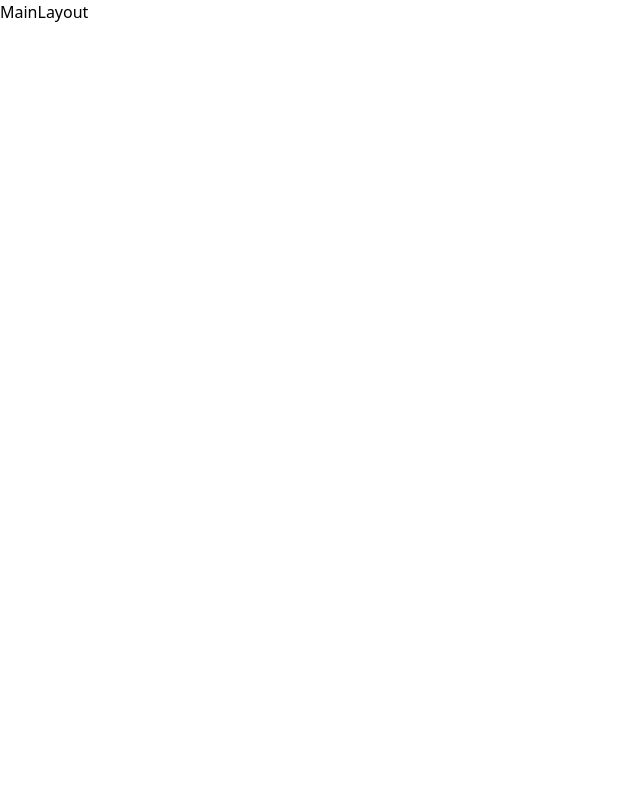
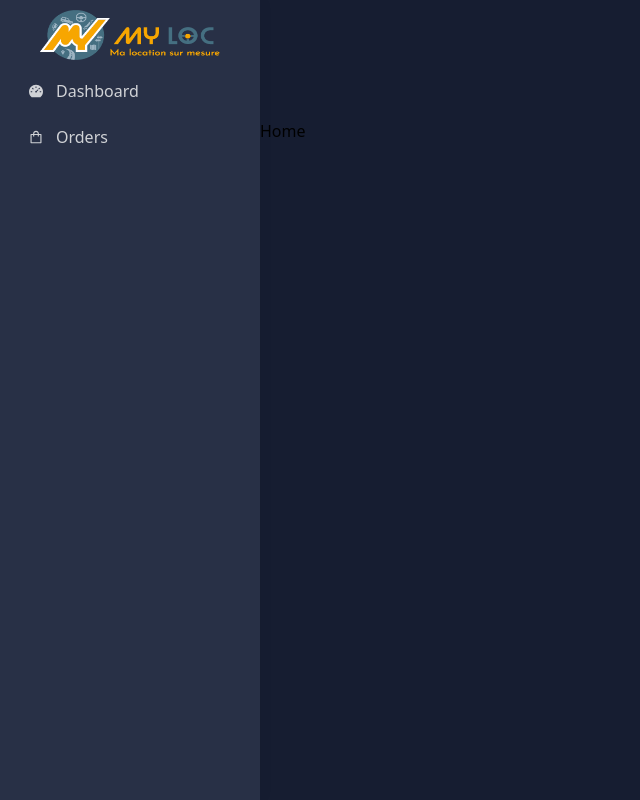
Before and after one commit to ch3rrywolf/krea, a React (Create React App) app in the folder dashboard/: page / in a window 1280 px wide. Before the commit this address had no page. Shown: the whole page, without its empty margins (0-640 px from the left). Built offline with nearby package versions, Linux system fonts and the light colour scheme.

Commit message:
[BACK] Navigation {admin,archi,Sidebar,allNav}

```diff
--- a/dashboard/src/layout/MainLayout.jsx
+++ b/dashboard/src/layout/MainLayout.jsx
@@ -1,8 +1,17 @@
 import React from 'react'
+import { Outlet } from 'react-router-dom'
+import Header from './Header'
+import Sidebar from './Sidebar'
 
 const MainLayout = () => {
   return (
-    <div>MainLayout</div>
+    <div className='bg-[#161d31] w-full min-h-screen'>
+      <Header />
+      <Sidebar />
+      <div className='ml-0 lg:ml-[260px] pt-[95px] transition-all'>
+        <Outlet />
+      </div>
+    </div>
   )
 }
 
--- a/dashboard/src/layout/Sidebar.jsx
+++ b/dashboard/src/layout/Sidebar.jsx
@@ -1,8 +1,39 @@
-import React from 'react'
+import React, { useEffect, useState} from 'react'
+import { Link, useLocation } from 'react-router-dom'
+import { getNavs } from '../navigation/index'
 
 const Sidebar = () => {
+  const {pathname} = useLocation()
+  const [allNav, setAllNav] = useState([])
+  useEffect(() => {
+    const navs = getNavs('admin')
+    setAllNav(navs)
+  }, [])
+  console.log(pathname)
   return (
-    <div>Sidebar</div>
+    <div>
+      <div></div>
+      <div className={'w-[260px] fixed bg-[#283046] z-50 top-0 h-screen shadow-[0_0_15px_0_rgb(34_41_47_/_5%)] transition-all'}>
+        <div className='h-[70px] flex justify-center items-center'>
+          <Link to='/' className='w-[180px] h-[50px]'>
+            <img className='w-full h-full' src="http://localhost:3000/images/logo_myloc_hori.png" alt="logo" />
+          </Link>
+        </div>
+        <div className='px-[16px]'>
+          <ul>
+            {
+              allNav.map((n, i) => <li key={i}>
+                <Link to={n.path} className={`${pathname === n.path ? 'bg-slate-600 shadow-indigo-500/30 text-white duration-500 ' : 'text-[#d0d2d6] font-normal duration-200'} px-[12px] py-[9px] rounded-sm flex justify-start items-center gap-[12px] hover:pl-4 transition-all w-full mb-1 `}>
+                <span>{n.icon}</span>
+                <span>{n.title}</span>
+                </Link>
+              </li>)
+            }
+          </ul>
+        </div>
+      </div>
+    </div>
+
   )
 }
 
--- a/dashboard/src/navigation/allNav.js
+++ b/dashboard/src/navigation/allNav.js
@@ -0,0 +1,17 @@
+import { AiFillDashboard, AiOutlineShopping } from 'react-icons/ai'
+export const allNav = [
+    {
+        id: 1,
+        title: 'Dashboard',
+        icon: <AiFillDashboard />,
+        role: 'admin',
+        path: '/admin/dashboard'
+    },
+    {
+        id: 2,
+        title: 'Orders',
+        icon: <AiOutlineShopping />,
+        role: 'admin',
+        path: '/admin/orders'
+    }
+]
--- a/dashboard/src/navigation/index.js
+++ b/dashboard/src/navigation/index.js
@@ -0,0 +1,11 @@
+import { allNav } from './allNav'
+export const getNavs = (role)=>{
+    const finalNavs = [] ;
+
+    for (let i = 0; i < allNav.length; i++){
+        if (role === allNav[i].role) {
+            finalNavs.push(allNav[i])
+        }
+    }
+    return finalNavs
+}
```
